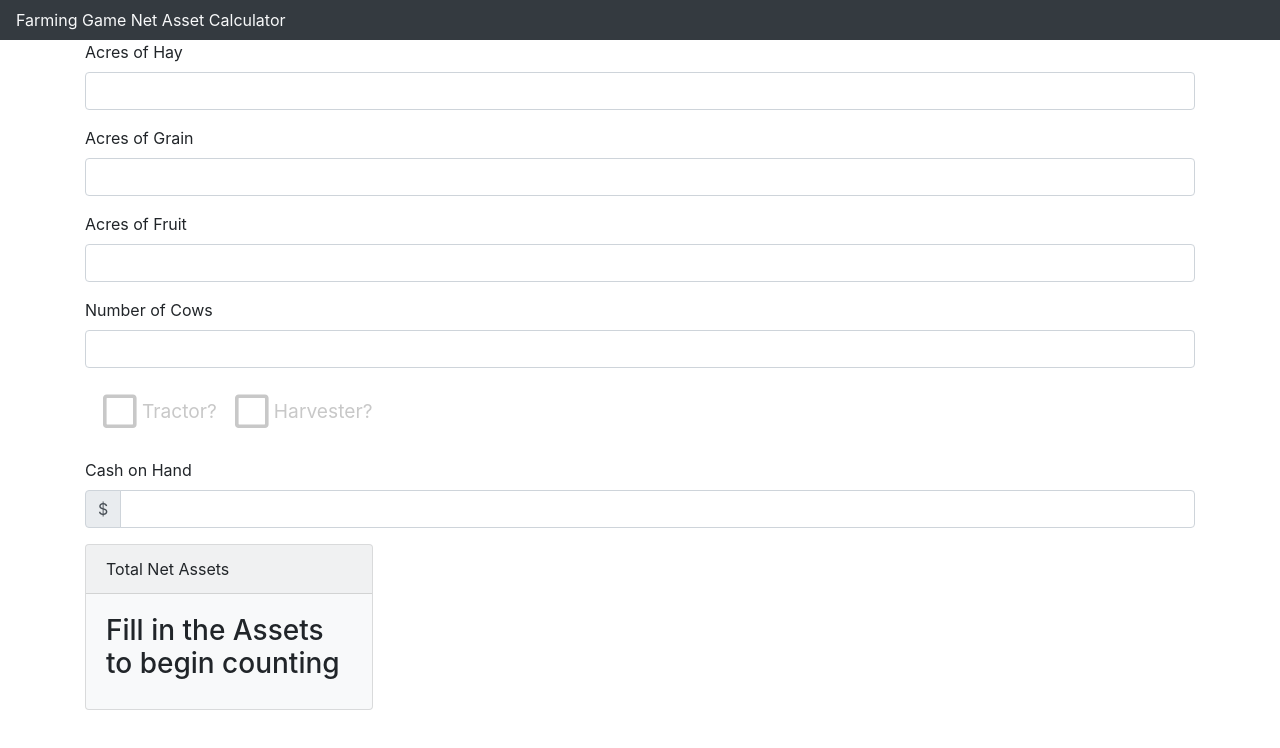
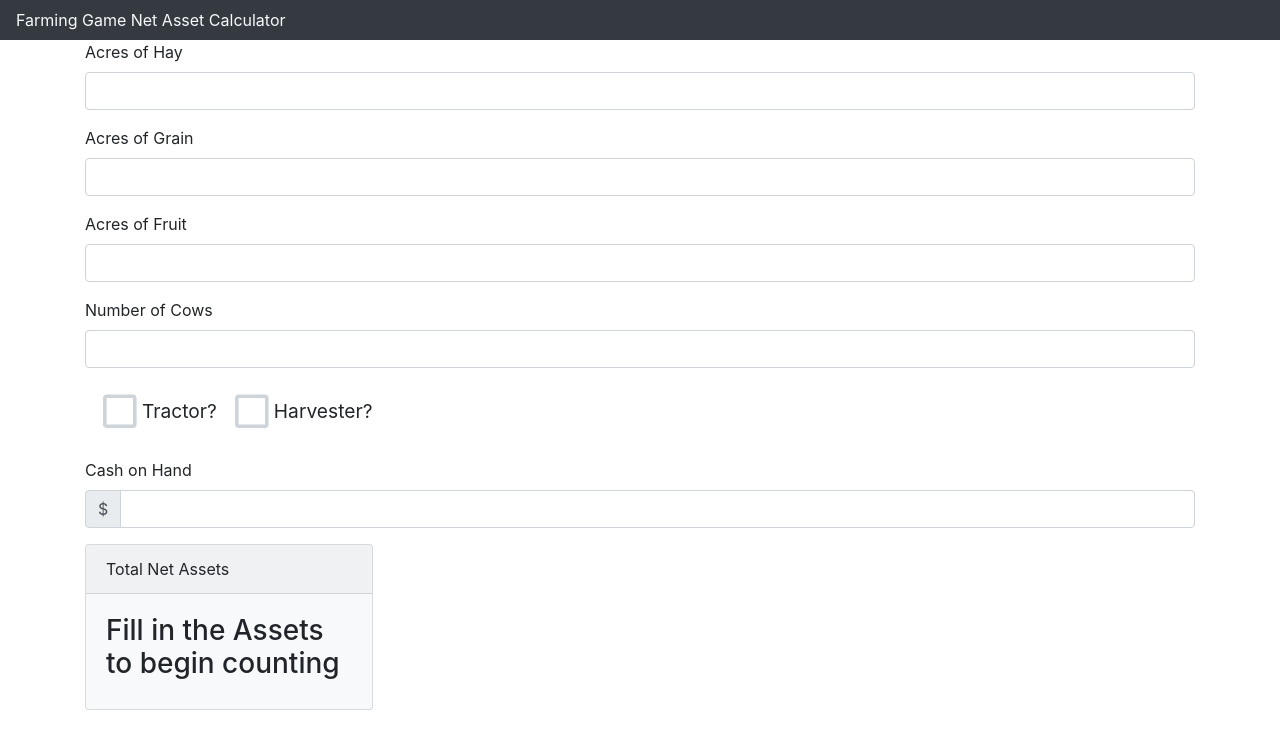
Before and after one commit to blairlierman/farming-game-calc, an Angular app: page / in a window 1280 px wide. Shown: the top 748 px of the page. Built offline with nearby package versions, Linux system fonts and the light colour scheme.

Commit message:
Match the coloring to the default input borders

```diff
--- a/src/app/app.component.scss
+++ b/src/app/app.component.scss
@@ -3,7 +3,6 @@
 @import "../../node_modules/bootstrap/scss/mixins";
 
 label.form-check-label {
-  color: #c8c8c8;
   font-size: 1.2em;
 }
 
@@ -12,8 +11,9 @@ label input[type="checkbox"] {
   opacity: 0;
 }
 
-label input[type="checkbox"] ~ fa-icon.fa.fa-square-o{
-  color: #c8c8c8;
+label input[type="checkbox"] ~ fa-icon.fa.fa-square-o
+{
+  color: #ced4da;
   display: inline;
 }
 
@@ -26,9 +26,8 @@ label input[type="checkbox"]:checked ~ fa-icon.fa.fa-square-o{
   display: none;
 }
 
-label input[type="checkbox"]:checked ~ fa-icon.fa.fa-check-square-o
-{
-  color: theme-color();
+label input[type="checkbox"]:checked ~ fa-icon.fa.fa-check-square-o {
+  color: #ced4da;
   display: inline;
 }
 
```
